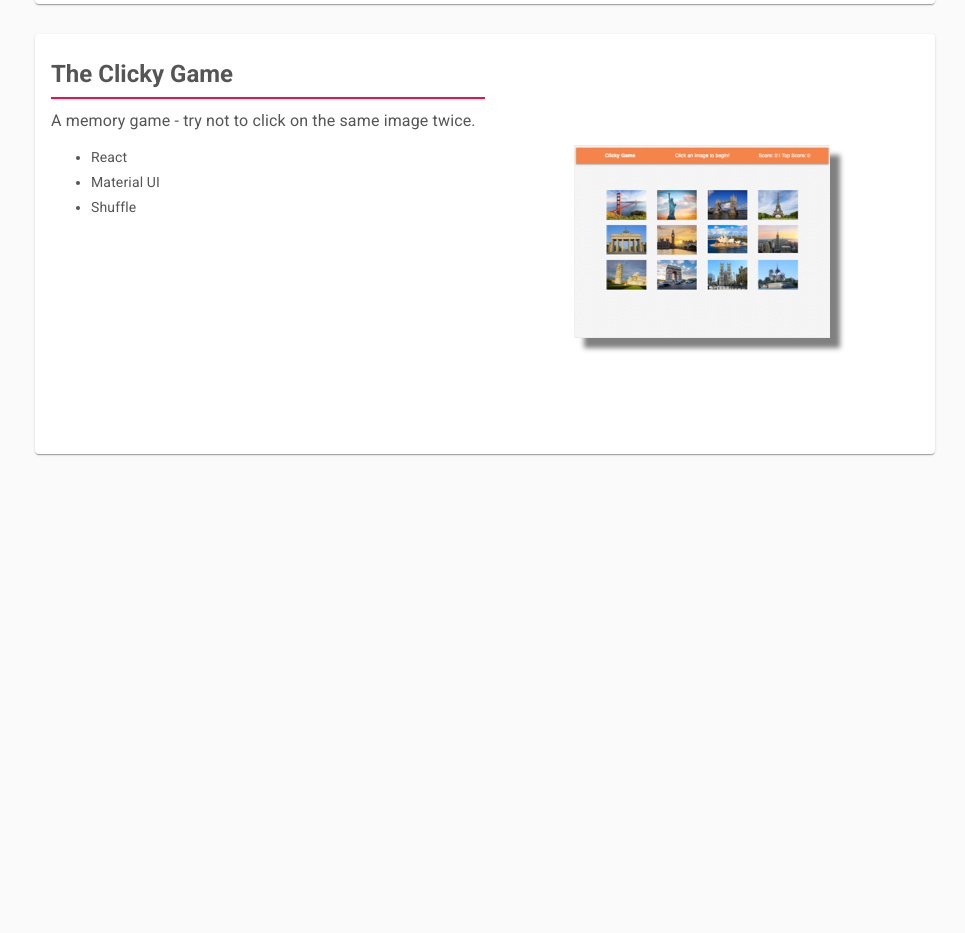
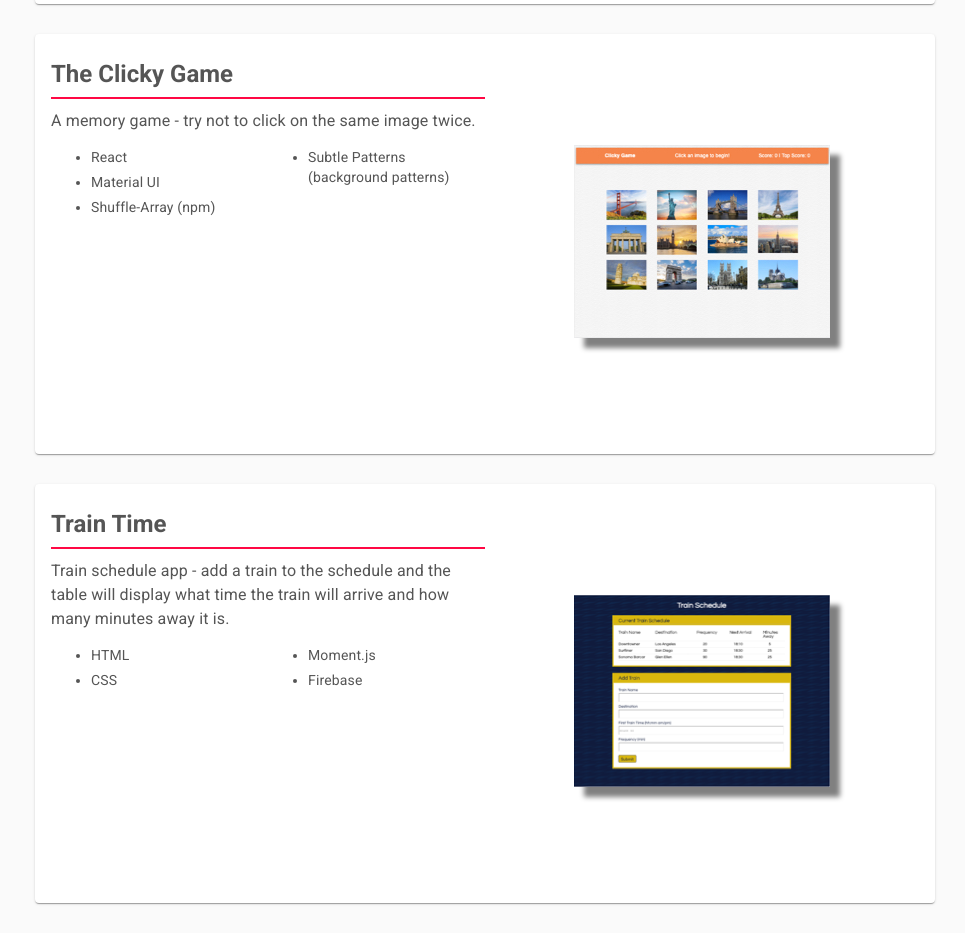
Before and after one commit to mbmedhurst/Portfolio, a React (Create React App) app: page /portfolio in a window 1280 px wide. Shown: the part 1039-1972 px from the top of the page, without its empty margins (315-1280 px from the left). Before the commit the page ends 1523 px from the top, so only its background shows below. Built offline with nearby package versions, Linux system fonts and the light colour scheme.

Commit message:
added about me page

```diff
--- a/src/App.js
+++ b/src/App.js
@@ -6,7 +6,7 @@ import TopNav from './components/TopNav'
 import Sidebar from './components/Sidebar'
 import Home from './pages/Home'
 import Portfolio from './pages/Portfolio'
-import CV from './pages/CV'
+import About from './pages/About'
 import Contact from './pages/Contact'
 
 
@@ -40,7 +40,7 @@ class App extends Component {
             <TopNav />
             <Route exact path='/' render={_ => <Home />} />
             <Route exact path='/portfolio' render={_ => <Portfolio />} />
-            <Route exact path='/cv' render={_ => <CV />} />
+            <Route exact path='/about' render={_ => <About />} />
             <Route exact path='/contact' render={_ => <Contact />} />
           </div>
         </Router>
@@ -52,7 +52,7 @@ class App extends Component {
             <Sidebar />
             <Route exact path='/' render={_ => <Home />} />
             <Route exact path='/portfolio' render={_ => <Portfolio />} />
-            <Route exact path='/cv' render={_ => <CV />} /> */}
+            <Route exact path='/about' render={_ => <About />} /> */}
             <Route exact path='/contact' render={_ => <Contact />} />
             </div>
         </Router>
--- a/src/components/Sidebar/Sidebar.js
+++ b/src/components/Sidebar/Sidebar.js
@@ -34,18 +34,18 @@ const Sidebar = props => {
                     Marianna Medhurst
                 </Grid>
                 <Grid item xs={12} style={{ color: 'white', textAlign: 'center', fontSize: '20px', marginTop: '10px'}}>
-                Front-End Developer
+                Full-Stack Developer
                 </Grid>
                 <Grid item xs={12} style={{ marginTop: '30px'}}>
                     <MenuList style={{ marginLeft: '15%' }}>
                         <Link className='link' to='/'>
                             <MenuItem>Home</MenuItem>
                         </Link>
+                        <Link className='link' to='/about'>
+                            <MenuItem>About Me</MenuItem>
+                        </Link>
                         <Link className='link' to='/portfolio'>
                             <MenuItem>Portfolio</MenuItem>
-                        </Link>
-                        <Link className='link' to='/cv'>
-                            <MenuItem>CV</MenuItem>
                         </Link>
                         <Link className='link' to='/contact'>
                             <MenuItem>Contact</MenuItem>
--- a/src/components/TopNav/TopNav.js
+++ b/src/components/TopNav/TopNav.js
@@ -11,7 +11,7 @@ import Divider from '@material-ui/core/Divider'
 import IconButton from '@material-ui/core/IconButton'
 import Home from '@material-ui/icons/Home'
 import Work from '@material-ui/icons/Work'
-import Assignment from '@material-ui/icons/Assignment'
+import Person from '@material-ui/icons/Person'
 import Mail from '@material-ui/icons/Mail'
 import MenuIcon from '@material-ui/icons/Menu'
 import ChevronLeftIcon from '@material-ui/icons/ChevronLeft'
@@ -146,16 +146,16 @@ const TopNav = _ => {
               <ListItemText onClick={handleDrawerClose} primary='Home' />
             </ListItem>
           </Link>
+          <Link className={classes.link} to='/about'>
+            <ListItem button key='about'>
+              <ListItemIcon style={{color: '#ff0844'}}><Person /></ListItemIcon>
+              <ListItemText onClick={handleDrawerClose} primary='About Me' />
+            </ListItem>
+          </Link>
           <Link className={classes.link} to='/portfolio'>
             <ListItem button key='portfolio'>
               <ListItemIcon style={{color: '#ff0844'}}><Work /></ListItemIcon>
               <ListItemText onClick={handleDrawerClose} primary='Portfolio' />
-            </ListItem>
-          </Link>
-          <Link className={classes.link} to='/cv'>
-            <ListItem button key='cv'>
-              <ListItemIcon style={{color: '#ff0844'}}><Assignment /></ListItemIcon>
-              <ListItemText onClick={handleDrawerClose} primary='CV' />
             </ListItem>
           </Link>
           <Link className={classes.link} to='/contact'>
--- a/src/pages/CV/CV.js
+++ b/src/pages/About/About.js
@@ -3,7 +3,7 @@ import Grid from '@material-ui/core/Grid'
 
 
 
-const CV = _ => {
+const AboutMe = _ => {
 
     return (
         <>
@@ -11,7 +11,7 @@ const CV = _ => {
                 <Grid item id='sidebar' sm={0} md={3}>
                 </Grid>
                 <Grid item id='main' sm={12} md={9}>
-                    <div className='header'>CV</div>
+                    <div className='header'>About Me</div>
                     <div className='subHeader'>Some samples of my work. Unless specifically stated, all front-end and back-end work was done by me.</div>
                 </Grid>
             </Grid>
@@ -19,4 +19,4 @@ const CV = _ => {
     )
 }
 
-export default CV
+export default AboutMe
--- /dev/null
+++ b/src/pages/About/index.js
@@ -0,0 +1 @@
+export {default} from './About.js'
--- a/src/pages/CV/index.js
+++ /dev/null
@@ -1 +0,0 @@
-export {default} from './CV.js'
--- a/src/pages/Portfolio/Portfolio.js
+++ b/src/pages/Portfolio/Portfolio.js
@@ -38,7 +38,7 @@ const Portfolio = _ => {
                                 <hr></hr>
                                 <Typography component="p" className='appDesc' style={{ marginTop: '10px' }}>
                                     An app that helps families manage household chores while teaching children that hard work pays off.
-                                    <p>For this app I worked on a team with three other people. It was the final project for my Coding Bootcamp course.</p>
+                                    <p>Responsible for all of the styling throughout the app, created the graph component on the dashboard,  coded and styled the component that dynamically adds avatars to the main menu.</p>
                                 </Typography>
                                 <Grid container sm={12} className='listCont'>
                                     <Grid item sm={6}>
@@ -78,8 +78,12 @@ const Portfolio = _ => {
                                         <ul>
                                             <li className='listItem'>React</li>
                                             <li className='listItem'>Google Books API</li>
+
+                                        </ul>
+                                    </Grid>
+                                    <Grid item sm={6}>
+                                        <ul>
                                             <li className='listItem'>Material UI</li>
-
                                         </ul>
                                     </Grid>
                                 </Grid>
@@ -104,13 +108,48 @@ const Portfolio = _ => {
                                         <ul>
                                             <li className='listItem'>React</li>
                                             <li className='listItem'>Material UI</li>
-                                            <li className='listItem'>Shuffle</li>
+                                            <li className='listItem'>Shuffle-Array (npm)</li>
+                                        </ul>
+                                    </Grid>
+                                    <Grid item sm={6}>
+                                        <ul>
+                                            <li className='listItem'>Subtle Patterns (background patterns)</li>
                                         </ul>
                                     </Grid>
                                 </Grid>
                             </Grid>
                             <Grid item sm={12} md={6} className='imgCont' style={{ margin: 'auto' }}>
                                 <img className='appImg' alt='Clickygame Screenshot' src='./images/clickygame.jpg'></img>
+                            </Grid>
+                        </Grid>
+                    </Paper>
+                    <Paper id='appInfo' className={classes.root}>
+                        <Grid container>
+                            <Grid item sm={12} md={6} className='appDesc'>
+                                <Typography className='appName' variant="h5" component="h3" style={{ fontWeight: 'bold' }}>
+                                    Train Time
+                                </Typography>
+                                <hr></hr>
+                                <Typography component="p" className='appDesc' style={{ marginTop: '10px' }}>
+                                    Train schedule app - add a train to the schedule and the table will display what time the train will arrive and how many minutes away it is.
+                                </Typography>
+                                <Grid container sm={12}>
+                                    <Grid item sm={6}>
+                                        <ul>
+                                            <li className='listItem'>HTML</li>
+                                            <li className='listItem'>CSS</li>
+                                                                                    </ul>
+                                    </Grid>
+                                    <Grid item sm={6}>
+                                        <ul>
+                                            <li className='listItem'>Moment.js</li>
+                                            <li className='listItem'>Firebase</li>
+                                        </ul>
+                                    </Grid>
+                                </Grid>
+                            </Grid>
+                            <Grid item sm={12} md={6} className='imgCont' style={{ margin: 'auto' }}>
+                                <img className='appImg' alt='Traintime Screenshot' src='./images/traintime.png'></img>
                             </Grid>
                         </Grid>
                     </Paper>
```
Also changed, not shown: public/images/git3.jpg, public/images/traintime.png (added).
